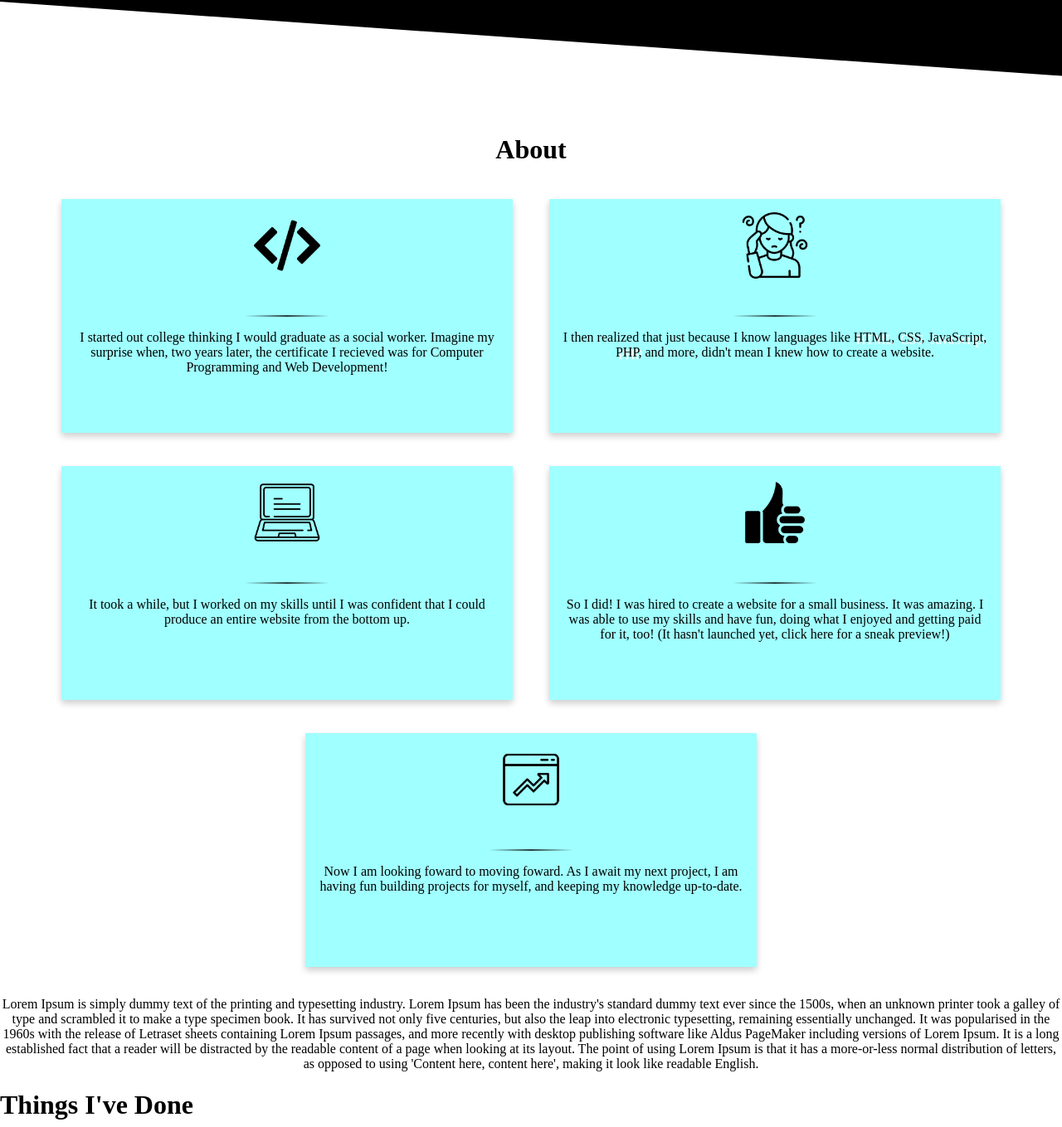
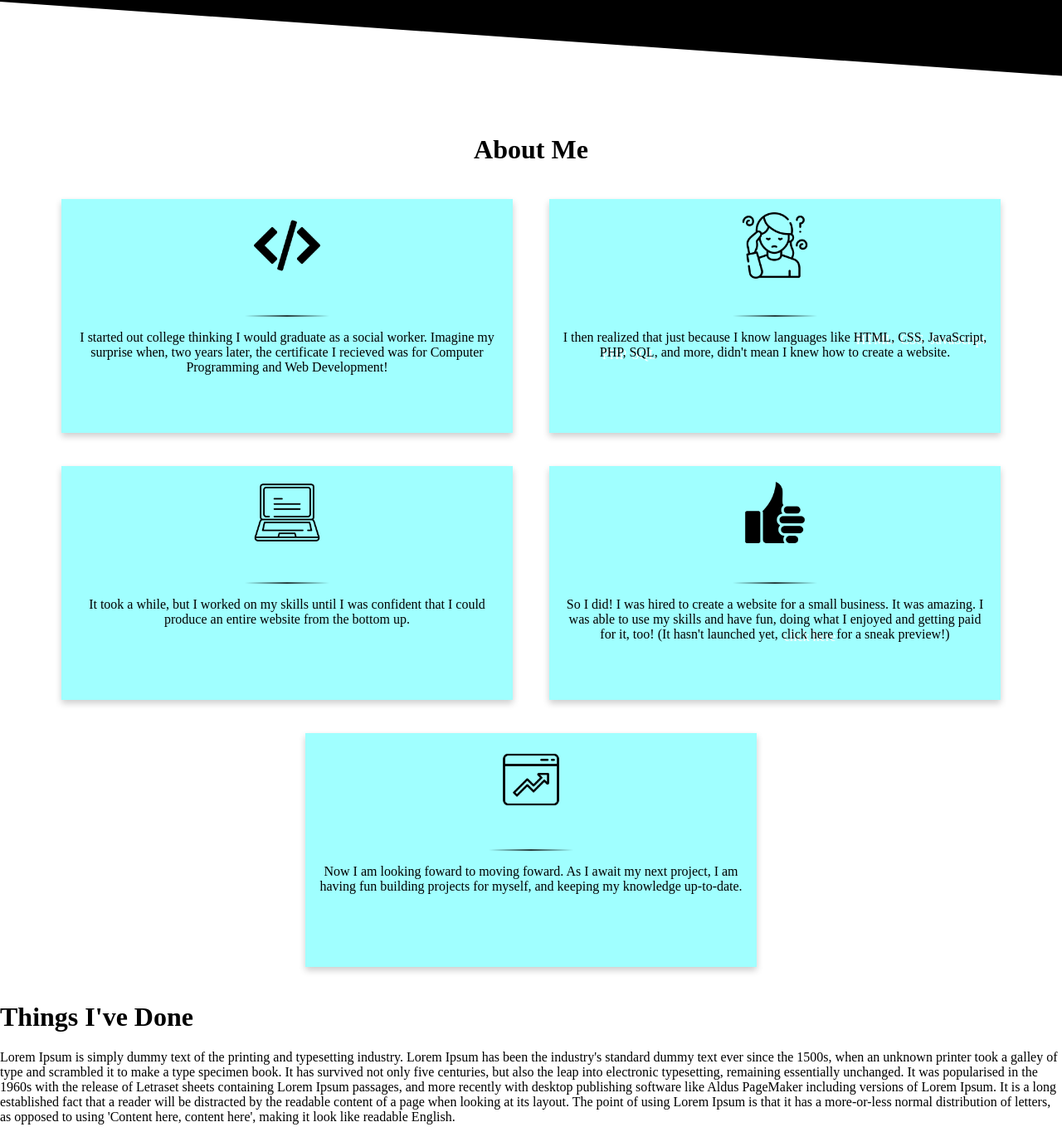
Before and after one commit to ShiraZacks/shirazacks.github.io, a plain HTML site: page index.html in a window 1280 px wide. Shown: the part 798-2157 px from the top of the page at 83% size. Drawn offline with Linux system fonts and the light colour scheme.

Commit message:
fixed up about, gna start working on things I did

```diff
--- a/index.html
+++ b/index.html
@@ -32,7 +32,7 @@
     </div> -->
 
     <div class="about center">
-        <h1 id="about_section">About</h1>
+        <h1 id="about_section">About Me</h1>
         <div class="row">
             <div class="column">
                 <img class="column_icon" src="codeicon.png" alt="Coding Background" name="https://www.flaticon.com/">
@@ -41,14 +41,16 @@
                     years later, the certificate I recieved was for Computer Programming and Web Development!</p>
             </div>
             <div class="column">
-                <img class="column_icon" src="confusedicon.png" alt="Coding Background" name="https://www.flaticon.com/">
+                <img class="column_icon" src="confusedicon.png" alt="Coding Background"
+                    name="https://www.flaticon.com/">
                 <hr>
                 <p>I then realized that just because I know languages like <span>HTML</span>, <span>CSS</span>,
-                    <span>JavaScript</span>, <span>PHP</span>, and more, didn't mean I knew how to create a website.
-                </p>
+                    <span>JavaScript</span>, <span>PHP</span>, <span>SQL</span>, and more, didn't mean I knew how to
+                    create a website.</p>
             </div>
             <div class="column">
-                <img class="column_icon" src="computericon.png" alt="Coding Background" name="https://www.flaticon.com/">
+                <img class="column_icon" src="computericon.png" alt="Coding Background"
+                    name="https://www.flaticon.com/">
                 <hr>
                 <p>It took a while, but I worked on my skills until I was confident that I could produce an entire
                     website from the bottom up.</p>
@@ -58,25 +60,20 @@
                 <hr>
                 <p>So I did! I was hired to create a website for a small business. It was amazing. I was able to use my
                     skills and have fun, doing what I enjoyed and getting paid for it, too! (It hasn't launched yet,
-                    <a class="underline" href="#projects_section">click here</a> for a sneak preview!)</p>
+                    <a class="underline" href="#projects_section">click here</a> for a sneak preview!)
+                </p>
             </div>
-        <div class="column">
-            <img class="column_icon" src="fowardicon.png" alt="Coding Background" name="https://www.flaticon.com/">
-            <hr>
-            <p>Now I am looking foward to moving foward. As I await my next project, I am having fun building projects
-                for myself, and keeping my knowledge up-to-date.</p>
+            <div class="column">
+                <img class="column_icon" src="fowardicon.png" alt="Coding Background" name="https://www.flaticon.com/">
+                <hr>
+                <p>Now I am looking foward to moving foward. As I await my next project, I am having fun building
+                    projects
+                    for myself, and keeping my knowledge up-to-date.</p>
+            </div>
         </div>
     </div>
-        <p>Lorem Ipsum is simply dummy text of the printing and typesetting industry. Lorem Ipsum has been the
-            industry's standard dummy text ever since the 1500s, when an unknown printer took a galley of type and
-            scrambled it to make a type specimen book. It has survived not only five centuries, but also the leap into
-            electronic typesetting, remaining essentially unchanged. It was popularised in the 1960s with the release of
-            Letraset sheets containing Lorem Ipsum passages, and more recently with desktop publishing software like
-            Aldus PageMaker including versions of Lorem Ipsum. It is a long established fact that a reader will be
-            distracted by the readable content of a page when looking at its layout. The point of using Lorem Ipsum is
-            that it has a more-or-less normal distribution of letters, as opposed to using 'Content here, content here',
-            making it look like readable English.</p>
-    </div>
+
+
     <h1 id="projects_section">Things I've Done</h1>
     <p>Lorem Ipsum is simply dummy text of the printing and typesetting industry. Lorem Ipsum has been the industry's
         standard dummy text ever since the 1500s, when an unknown printer took a galley of type and scrambled it to make
--- a/style.css
+++ b/style.css
@@ -99,10 +99,12 @@ a {
 
 .underline {
     position: relative;
+    text-shadow: 3px 3px white;
+
 }
 
 .underline::before {
-    z-index: 0;
+    z-index: 1;
     content: '';
     position: absolute;
     bottom: 0;
```
